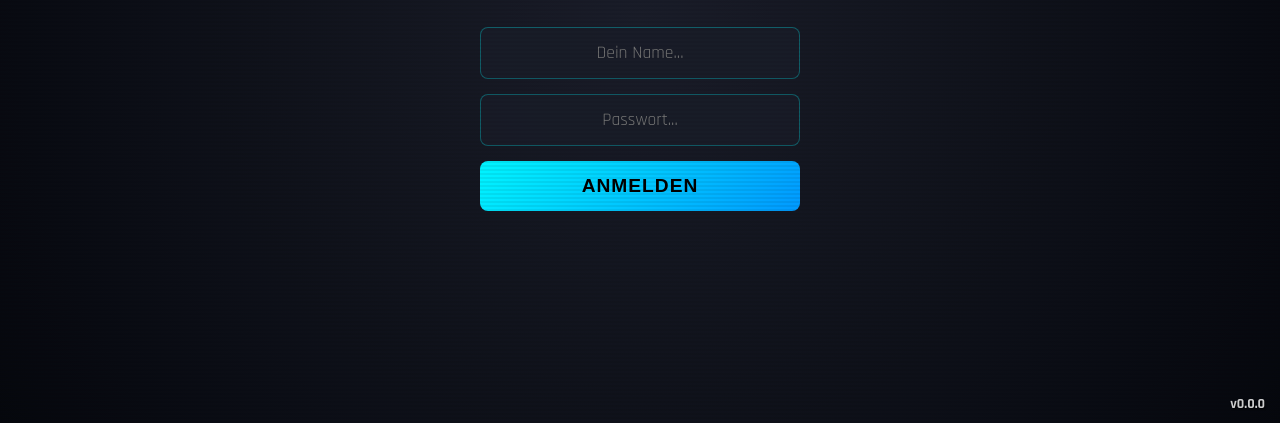
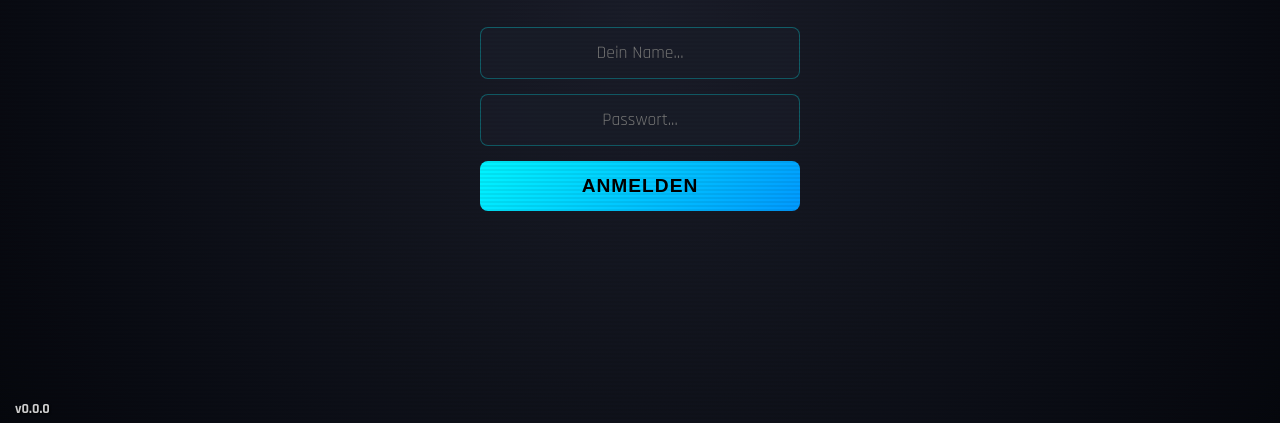
Before and after one commit to UpZockerMolli/UpZocker-s-Room, a website: page index.html in a window 1280 px wide. Shown: the part 377-800 px from the top of the page. Drawn offline with nearby package versions, Linux system fonts and the light colour scheme; no server answers; a web font is replaced by a local one.

Commit message:
Add files via upload

```diff
--- a/index.html
+++ b/index.html
@@ -228,7 +228,7 @@
     </div>
 </div>
 
-<div id="versionTag" style="position: fixed; bottom: 10px; right: 15px; font-size: 14px; color: rgba(255, 255, 255, 0.8); font-weight: bold; text-shadow: 1px 1px 2px black; z-index: 10000; pointer-events: none;">
+<div id="versionTag" style="position: fixed; bottom: 5px; left: 15px; font-size: 14px; color: rgba(255, 255, 255, 0.8); font-weight: bold; text-shadow: 1px 1px 2px black; z-index: 10000; pointer-events: none;">
     v0.0.0
 </div>
 <div id="toastContainer"></div>
```
